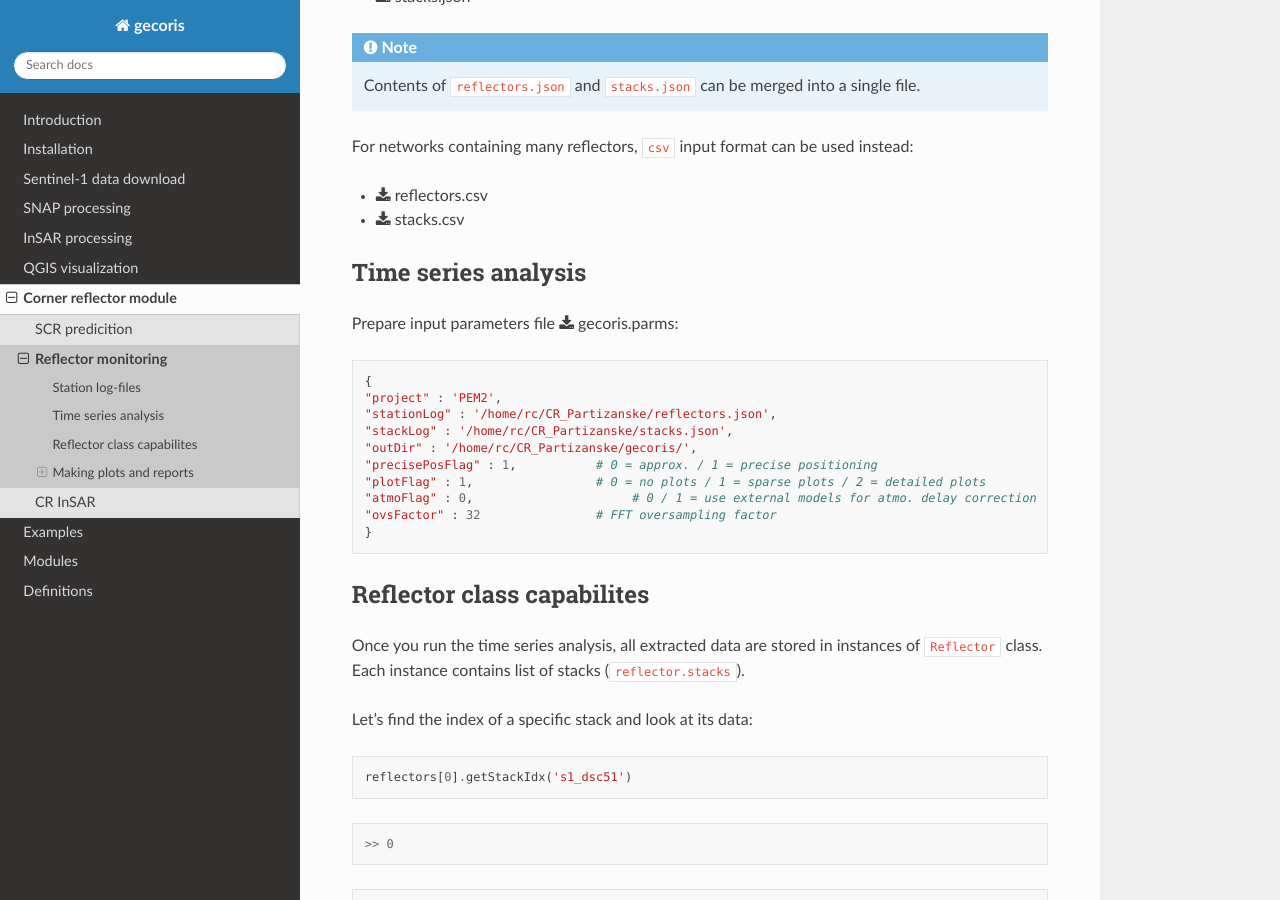
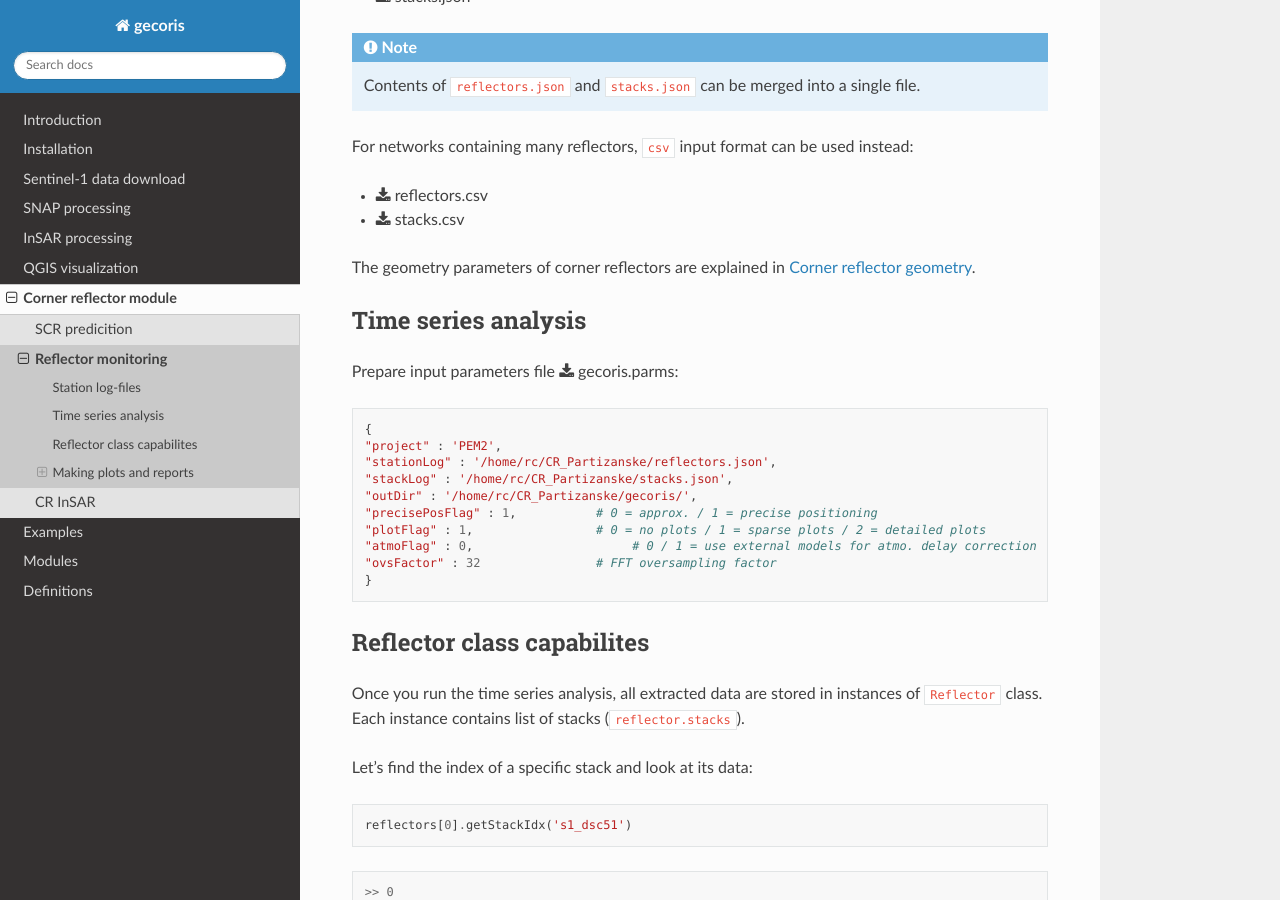
Before and after one commit to csiro-auscalval/gecoris, a Sphinx documentation site: the page built from docs/reflector_monitoring.rst, in a window 1280 px wide and 900 px high, scrolled down 670 px. Built offline with Sphinx 7.4.7 and the Read the Docs theme 2.0.0, drawn with Linux system fonts in a browser that asks for light colours.

Commit message:
docs cr geometry

```diff
--- a/docs/definitions.rst
+++ b/docs/definitions.rst
@@ -14,6 +14,8 @@ PSc
 RCS
    Radar Cross Section
 
+
+.. _cr_geometry_def:
 
 Corner reflector geometry
 -------------------------
--- a/docs/reflector_monitoring.rst
+++ b/docs/reflector_monitoring.rst
@@ -33,6 +33,7 @@ For networks containing many reflectors, ``csv`` input format can be used instea
 - :download:`reflectors.csv <../templates/reflectors.csv>`
 - :download:`stacks.csv <../templates/stacks.csv>`
 
+The geometry parameters of corner reflectors are explained in :ref:`cr_geometry_def`.
 
 Time series analysis
 --------------------
```
Also changed, not shown: docs/_static/CR_geometry_definitions.png (added).
